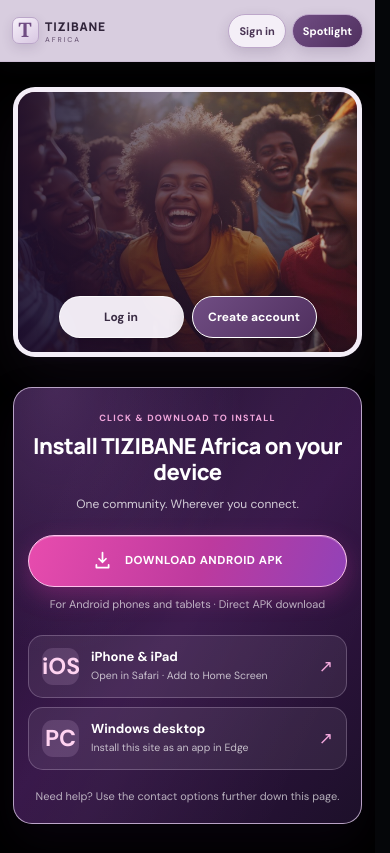
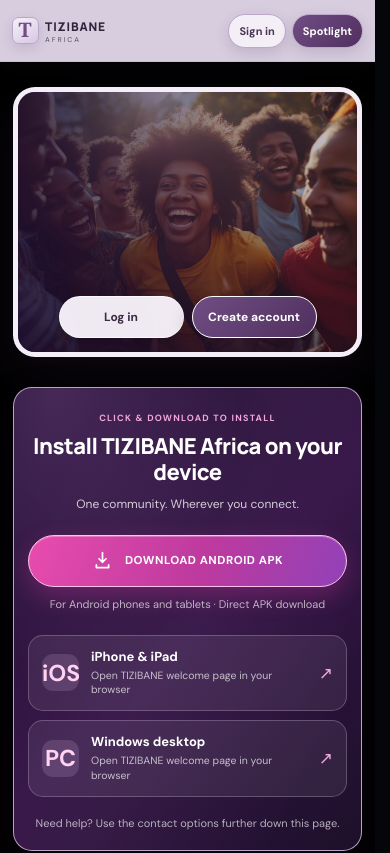
Before and after one commit to samvolume1-hub/tizibane-africa-next, a Next.js app: page / in a window 390 px wide. Shown: the top 853 px of the page. Built offline with nearby package versions, Linux system fonts and the light colour scheme; no server answers; the database is empty.

Commit message:
Use direct TIZIBANE welcome links for iPhone and desktop

```diff
--- a/src/components/installation-section.tsx
+++ b/src/components/installation-section.tsx
@@ -2,6 +2,7 @@ import styles from "./installation-section.module.css";
 
 const androidDownload =
   "https://github.com/samvolume1-hub/tizibane-africa-next/releases/latest/download/tizibane-android.apk";
+const welcomePage = "https://tizibane-africa-next.onrender.com";
 
 export function InstallationSection() {
   return (
@@ -19,15 +20,15 @@ export function InstallationSection() {
         </a>
         <p className={styles.androidNote}>For Android phones and tablets · Direct APK download</p>
 
-        <div className={styles.platformLinks} aria-label="Other installation options">
-          <a href="https://support.apple.com/en-gb/guide/iphone/iphea86e5236/27/ios/27" target="_blank" rel="noreferrer">
+        <div className={styles.platformLinks} aria-label="Open TIZIBANE">
+          <a href={welcomePage}>
             <span className={styles.platformIcon} aria-hidden="true">iOS</span>
-            <span><strong>iPhone &amp; iPad</strong><small>Open in Safari · Add to Home Screen</small></span>
+            <span><strong>iPhone &amp; iPad</strong><small>Open TIZIBANE welcome page in your browser</small></span>
             <span className={styles.arrow} aria-hidden="true">↗</span>
           </a>
-          <a href="https://support.microsoft.com/en-us/microsoft-edge/install-manage-or-uninstall-apps-in-microsoft-edge-0c156575-a94a-45e4-a54f-3a84846f6113" target="_blank" rel="noreferrer">
+          <a href={welcomePage}>
             <span className={styles.platformIcon} aria-hidden="true">PC</span>
-            <span><strong>Windows desktop</strong><small>Install this site as an app in Edge</small></span>
+            <span><strong>Windows desktop</strong><small>Open TIZIBANE welcome page in your browser</small></span>
             <span className={styles.arrow} aria-hidden="true">↗</span>
           </a>
         </div>
```
